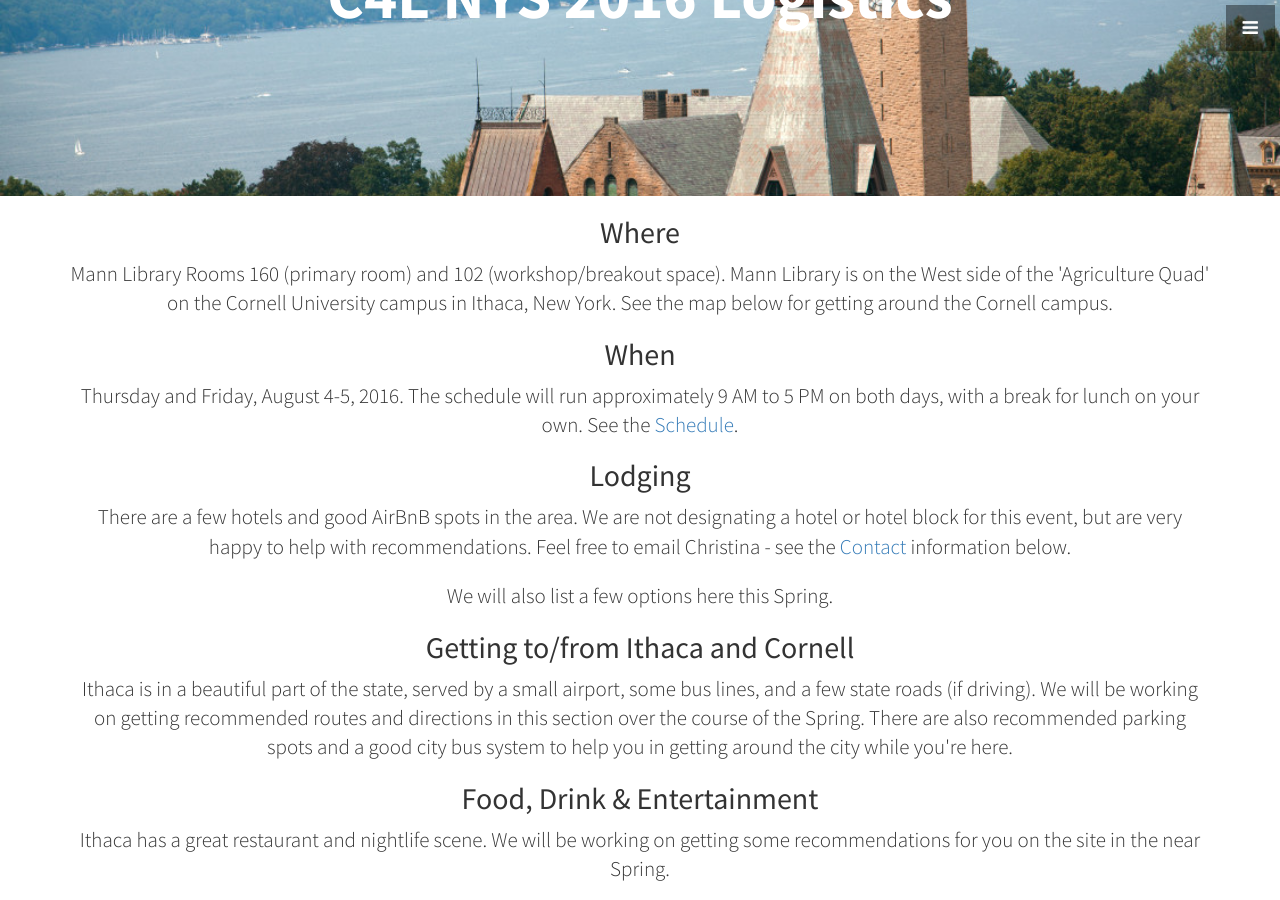
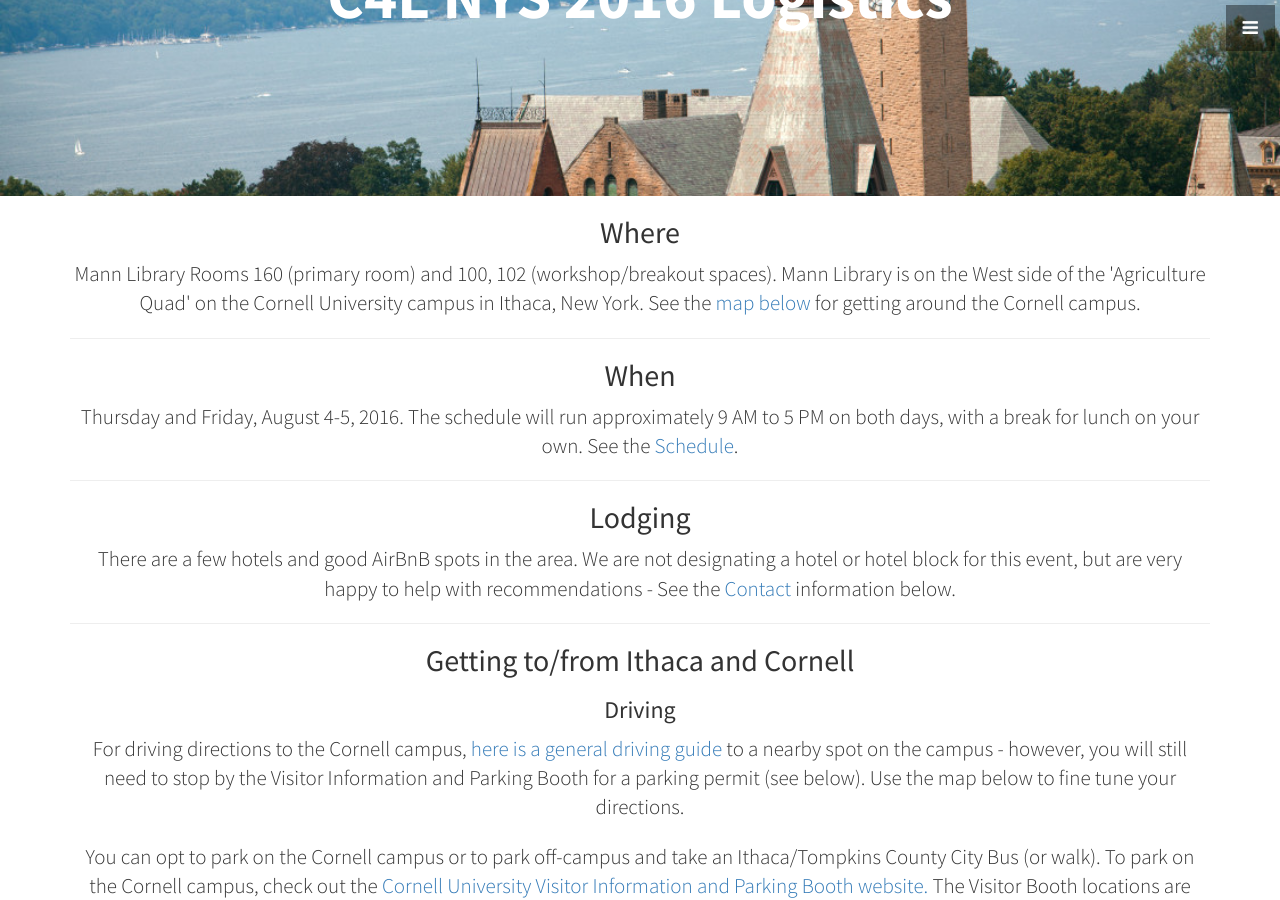
Before and after one commit to code4libNYS/2016, a Jekyll site: the page built from index.html, in a window 1280 px wide and 900 px high, scrolled down 5108 px. Built offline with Jekyll 4.4.1, drawn with Linux system fonts in a browser that asks for light colours; some of the changed text lies outside the part shown; grey boxes are pictures that could not be loaded.

Commit message:
filling out local information

```diff
--- a/_includes/logistics.html
+++ b/_includes/logistics.html
@@ -8,16 +8,51 @@
     <div class="row">
       <div class="col-lg-12 text-center">
         <h2>Where</h2>
-        <p class="lead">Mann Library Rooms 160 (primary room) and 102 (workshop/breakout space). Mann Library is on the West side of the 'Agriculture Quad' on the Cornell University campus in Ithaca, New York. See the map below for getting around the Cornell campus.</p>
+        <p class="lead">Mann Library Rooms 160 (primary room) and 100, 102 (workshop/breakout spaces). Mann Library is on the West side of the 'Agriculture Quad' on the Cornell University campus in Ithaca, New York. See the <a href="#map">map below</a> for getting around the Cornell campus.</p>
+        <hr/>
+
         <h2>When</h2>
         <p class="lead">Thursday and Friday, August 4-5, 2016. The schedule will run approximately 9 AM to 5 PM on both days, with a break for lunch on your own. See the <a href="#sched">Schedule</a>.</p>
+        <hr />
+
         <h2>Lodging</h2>
-        <p class="lead">There are a few hotels and good AirBnB spots in the area. We are not designating a hotel or hotel block for this event, but are very happy to help with recommendations. Feel free to email Christina - see the <a href="#contact">Contact</a> information below.</p>
-        <p class="lead">We will also list a few options here this Spring.</p>
+        <p class="lead">There are a few hotels and good AirBnB spots in the area. We are not designating a hotel or hotel block for this event, but are very happy to help with recommendations - See the <a href="#contact">Contact</a> information below.</p>
+        <hr/>
+
         <h2>Getting to/from Ithaca and Cornell</h2>
-        <p class="lead">Ithaca is in a beautiful part of the state, served by a small airport, some bus lines, and a few state roads (if driving). We will be working on getting recommended routes and directions in this section over the course of the Spring. There are also recommended parking spots and a good city bus system to help you in getting around the city while you're here.</p>
+
+          <h3>Driving</h3>
+            <p class="lead">For driving directions to the Cornell campus, <a href="http://www.statlerhotel.cornell.edu/maps_and_directions/documents/Direction-to-the-Statler-Hotel.pdf">here is a general driving guide</a> to a nearby spot on the campus - however, you will still need to stop by the Visitor Information and Parking Booth for a parking permit (see below). Use the map below to fine tune your directions.</p>
+            <p class="lead">You can opt to park on the Cornell campus or to park off-campus and take an Ithaca/Tompkins County City Bus (or walk). To park on the Cornell campus, check out the <a href="https://transportation.fs.cornell.edu/parking/campusparking/visitors/booth_info.cfm">Cornell University Visitor Information and Parking Booth website.</a> The Visitor Booth locations are pinned on the <a href="#map">map, below</a>. For city bus options, see below ("Getting Around Ithaca").</p>
+
+          <h3>Taking a Bus to Ithaca</h3>
+            <p class="lead">Depending on where you're coming from, there are a number of buslines that serve the Ithaca Bus Terminal:
+              <ul class="lead">
+                <li style="text-align:left"><a href="http://www.coachusa.com/shortline/">Shortline</a></li>
+                <li style="text-align:left"><a href="http://www.greyhound.com/">Greyhound</a></li>
+              </ul></p>
+            <p class="lead">If you are traveling from New York City to Ithaca, you should also consider these NYC to Ithaca bus options:
+              <ul class="lead">
+                <li style="text-align:left"><a href="https://transportation.fs.cornell.edu/coach/">Cornell Campus to Campus Express</a></li>
+                <li style="text-align:left"><a href="http://bigredbullet.com/">Big Red Bullet</a></li>
+              </ul></p>
+            <p class="lead">Unfortunately, the closest train station to Ithaca is in Syracuse, about an hour drive north.</p>
+
+          <h3>Flying</h3>
+            <p class="lead">Our small but loveable local airport is the <a href="http://flyithaca.com/">Ithaca Tompkins Regional Airport</a>, located a few miles from the heart of the Cornell campus. These airlines currently offer direct service to the Ithaca Airport:
+              <ul class="lead">
+                <li style="text-align:left"><a href="https://www.aa.com/">American to/from: Philadelphia International Airport</a></li>
+                <li style="text-align:left"><a href="http://www.delta.com/">Delta to/from: Detroit Metro International Airport</a></li>
+                <li style="text-align:left"><a href="https://www.united.com/">United to/from: Newark Liberty International Airport</a></li>
+              </ul>
+            </p>
+
+          <h3>Getting Around Ithaca</h3>
+            <p class="lead">For getting around Ithaca, check out the Tompkins County Area Transit - aka TCAT, the city bus system. Here is the <a href="http://tcat.nextinsight.com/">TCAT trip planner website</a>.</p>
+          <hr />
+
         <h2>Food, Drink &amp; Entertainment</h2>
-        <p class="lead">Ithaca has a great restaurant and nightlife scene. We will be working on getting some recommendations for you on the site in the near Spring.</p>
+          <p class="lead">Ithaca has a great restaurant and nightlife scene. We will be working on getting some recommendations for you on the site in the near Spring. Some possible places for breakfast and lunch are marked on the <a href="#map">map below</a>.</p>
       </div>
     </div>
     <!-- /.row -->
@@ -32,7 +67,7 @@
     scrolling="no"
     marginheight="0"
     marginwidth="0"
-    src="https://maps.google.com/maps/embed/v1/place?key={{ site.google_api_key }}&q={% for address in site.address %}{{ address.line }},{% endfor %}"
+    src="https://www.google.com/maps/d/u/0/embed?mid=zfQIvrfoPtSE.kGKkJ8SIjmoM"
     allowfullscreen>
   </iframe>
   <br>
@@ -43,7 +78,7 @@
     scrolling="no"
     marginheight="0"
     marginwidth="0"
-    src="https://maps.google.com/maps/embed/v1/place?key={{ site.google_api_key }}&q={% for address in site.address %}{{ address.line }},{% endfor %}"
+    src="https://www.google.com/maps/d/u/0/embed?mid=zfQIvrfoPtSE.kGKkJ8SIjmoM"
     allowfullscreen>
   </small>
 </section>
```
Also changed, not shown: 1 other file.
